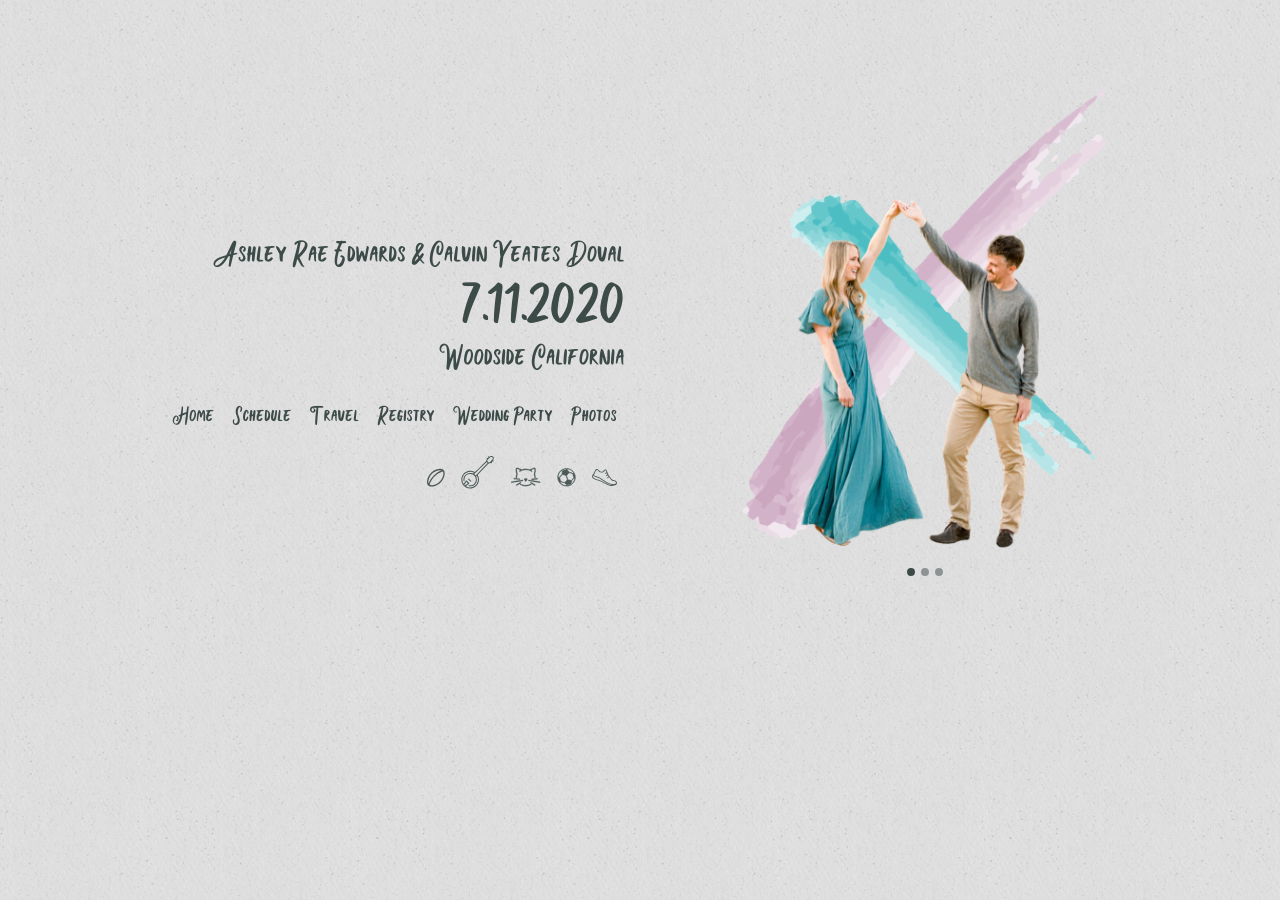
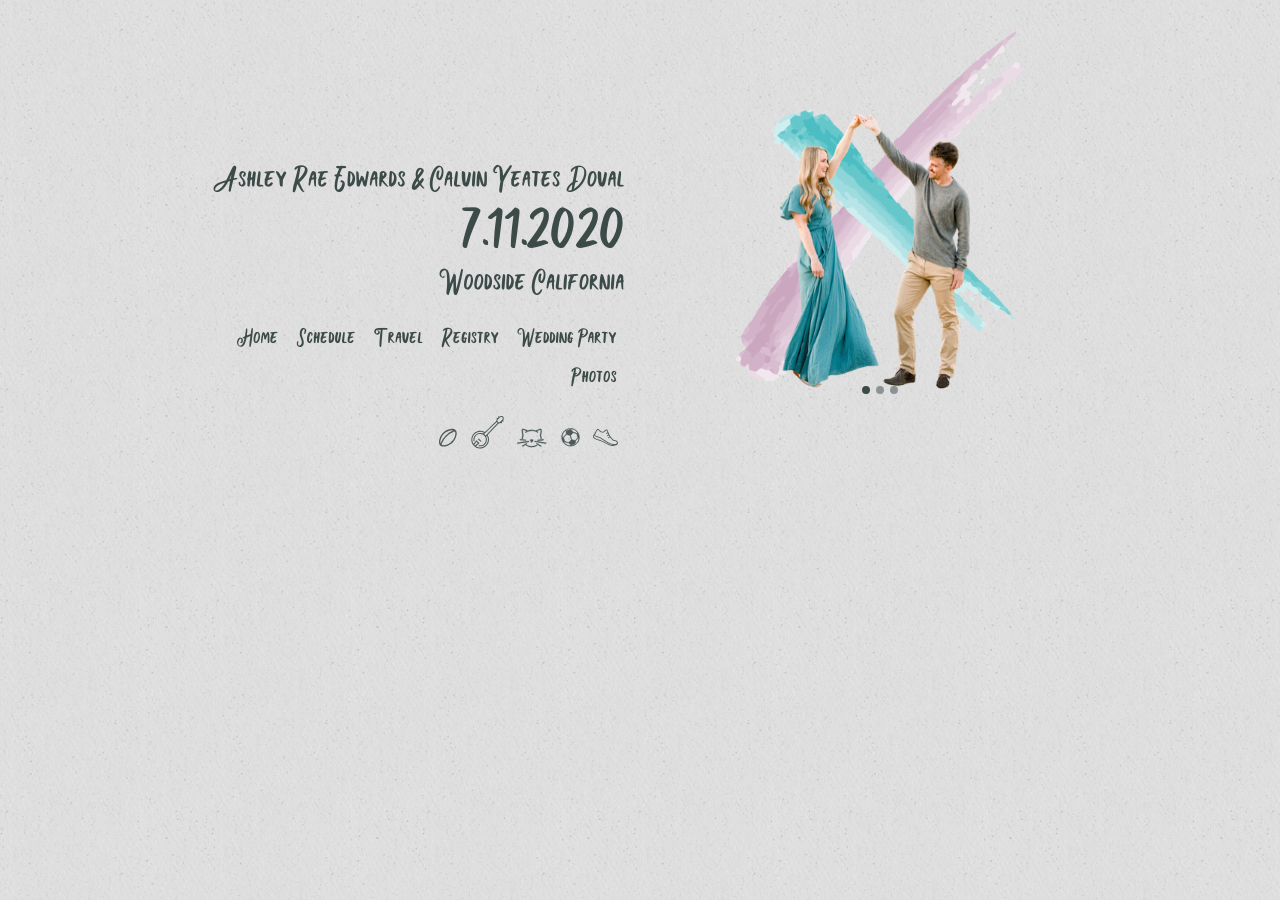
Before and after one commit to cydoval/save, a Jekyll site: the page built from index.html, in a window 1280 px wide. Built offline with Jekyll 4.4.1, drawn with Linux system fonts in a browser that asks for light colours; nearby versions of some CDN libraries; the list of posts is cut into pages by our own code.

Commit message:
padding tests

```diff
--- a/_sass/_dependencies.scss
+++ b/_sass/_dependencies.scss
@@ -101,6 +101,11 @@ $wine-grape: #642667;
     }
 }
 
+@media (min-width: 768px) {
+  .container {
+      max-width: 960px !important;
+  }
+}
 
 
 @mixin fader {
--- a/_sass/_main.scss
+++ b/_sass/_main.scss
@@ -10,13 +10,17 @@ body {
 }
 .page-wrap {
 flex: 1 0 auto;
+padding:16px;
 }
 .left-side {
   text-align:center;
   @include breakpoint (md) {
-    margin-top:15%;
+    padding-top:15%;
     text-align: right;
   }
+}
+.right-side {
+
 }
 .paintbrush {
   padding:2% 0 3% 0;
--- a/index.html
+++ b/index.html
@@ -4,7 +4,7 @@ layout: default
 
 {% include header.html %}
 
-<div style="margin-top:5%;" class="container">
+<div class="container">
   <div class="row">
     <div class="col-md-6 left-side">
               <h1>Ashley Rae Edwards &amp;&nbsp;Calvin&nbsp;Yeates&nbsp;Doval</h1>
@@ -58,7 +58,8 @@ layout: default
                   </div>
               </div>
     </div>
-    <div id="carouselExampleIndicators" class="col-md-6 paintbrush carousel slide" data-ride="carousel">
+    <div class="right-side col-md-6">
+      <div id="carouselExampleIndicators" class="paintbrush carousel slide" data-ride="carousel">
         <ol class="carousel-indicators">
           <li data-target="#carouselExampleIndicators" data-slide-to="0" class="active"></li>
           <li data-target="#carouselExampleIndicators" data-slide-to="1"></li>
@@ -78,3 +79,4 @@ layout: default
       </div>
     </div>
   </div>
+</div>
```
Also changed, not shown: 2 other files. Lines whose indentation alone changed are shown as unchanged.
